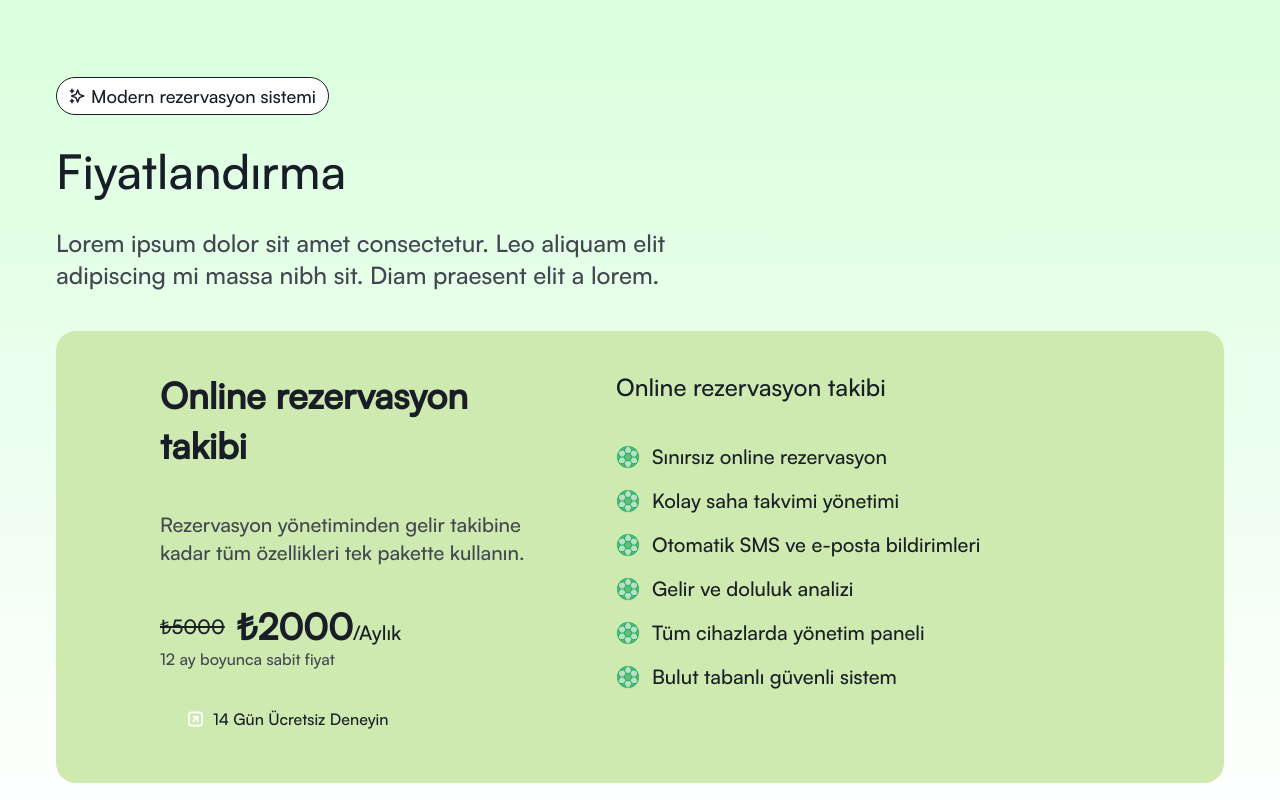
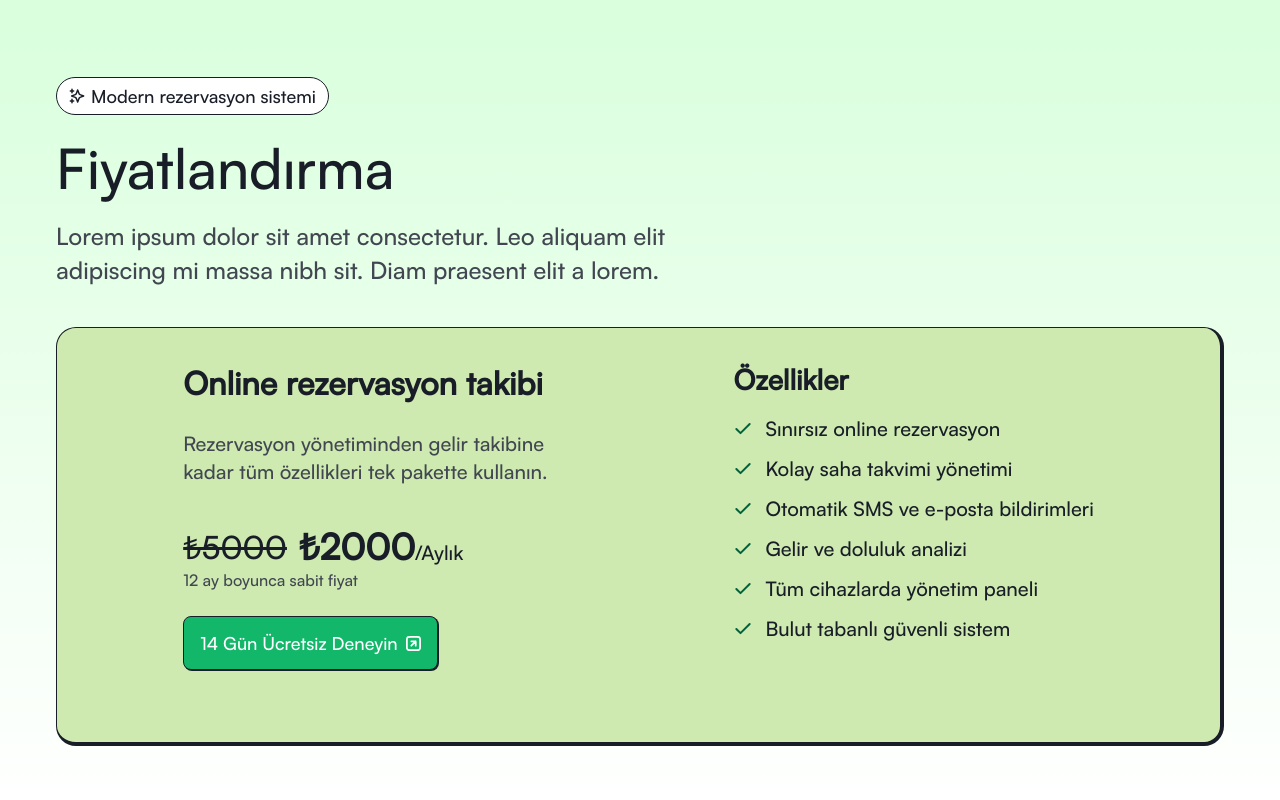
Before and after one commit to tbsoysal/sahadijital, a Next.js app: page / in a window 1280 px wide. Shown: the part 3720-4520 px from the top of the page. Built offline with nearby package versions, Linux system fonts and the light colour scheme.

Commit message:
apply design changes at pricing section

```diff
--- a/src/components/sections/landing/Pricing.tsx
+++ b/src/components/sections/landing/Pricing.tsx
@@ -1,6 +1,7 @@
 import Badge from "@/components/ui/Badge";
 import Image from "next/image";
 import Link from "next/link";
+import Button from "@/components/ui/Button";
 
 export default function Pricing() {
   return (
@@ -12,27 +13,29 @@ export default function Pricing() {
         <Badge className="tablet:mb-6 desktop:mb-8 mx-0 mb-5" />
         {/* Text Content */}
         <div className="mb-10 max-w-[616px]">
-          <h2 className="mb-6 text-5xl leading-16 font-medium">
+          <h2 className="tablet:text-[56px] tablet:leading-14 desktop:text-5xl desktop:leading-[68px] mb-6 text-[28px] leading-10 font-medium">
             Fiyatlandırma
           </h2>
-          <p className="text-secondary-color text-2xl leading-8 font-medium">
+          <p className="text-secondary-color tablet:text-2xl desktop:text-[28px] tablet:leading-[34px] desktop:leading-10 text-lg leading-[26px] font-medium">
             Lorem ipsum dolor sit amet consectetur. Leo aliquam elit adipiscing
             mi massa nibh sit. Diam praesent elit a lorem.
           </p>
         </div>
 
         {/* Card */}
-        <div className="border-effect tablet:flex-row tablet:gap-16 mx-auto flex max-w-[1264px] flex-col gap-16 rounded-[20px] bg-[#CEEAB0] p-10 before:rounded-[20px] after:rounded-[20px]">
+        <div className="border-primary-color tablet:flex-row tablet:gap-16 tablet:justify-evenly mx-auto flex max-w-[1264px] flex-col justify-between rounded-[20px] border border-r-4 border-b-4 bg-[#CEEAB0] p-8">
           <div className="desktop:max-w-[560px] max-w-[392px]">
-            <h3 className="mb-10 text-4xl leading-[50px] font-bold">
+            <h3 className="tablet:text-[32px] tablet:leading-[46px] desktop:text-[40px] desktop:leading-14 mb-6 text-2xl leading-[34px] font-bold">
               Online rezervasyon takibi
             </h3>
-            <p className="text-secondary-color mb-10 text-xl leading-[28px] font-medium">
+            <p className="text-secondary-color tablet:text-xl desktop:text-2xl tablet:leading-7 desktop:leading-[34px] mb-10 text-base leading-6 font-medium">
               Rezervasyon yönetiminden gelir takibine kadar tüm özellikleri tek
               pakette kullanın.
             </p>
             <div className="flex items-center gap-3">
-              <span className="text-xl font-medium line-through">₺5000</span>
+              <span className="tablet:text-[32px] desktop:text-[40px] text-2xl font-medium line-through">
+                ₺5000
+              </span>
               <h4 className="text-4xl font-bold">
                 ₺2000<span className="text-xl font-medium">/Aylık</span>
               </h4>
@@ -40,75 +43,75 @@ export default function Pricing() {
             <span className="text-secondary-color mb-6 block text-base font-medium">
               12 ay boyunca sabit fiyat
             </span>
-            <Link
-              href="/login"
-              className="btn-primary border-effect flex max-w-max gap-2.5 rounded-[8px] px-4.5 py-3 text-base font-medium before:rounded-[8px] after:rounded-[8px]"
-            >
+            <Link href="/login">
+              <Button className="tablet:w-auto mb-10 w-[284px] py-3">
+                14 Gün Ücretsiz Deneyin
                 <Image
                   src="/images/linkarrow.svg"
                   alt="link icon"
                   width={15}
                   height={15}
+                  className="ml-2"
                 />
-              14 Gün Ücretsiz Deneyin
+              </Button>
             </Link>
           </div>
           <div>
-            <h3 className="mb-10 text-2xl font-medium">
-              Online rezervasyon takibi
+            <h3 className="tablet:text-[28px] desktop:text-[34px] mb-4 text-xl font-bold">
+              Özellikler
             </h3>
-            <div className="flex flex-col gap-4">
-              <p className="flex gap-3 text-xl font-medium">
+            <div className="flex flex-col gap-3">
+              <p className="tablet:text-xl desktop:text-2xl flex gap-3 text-base font-medium">
                 <Image
-                  src="/images/ballIcon.svg"
-                  alt="football icon"
-                  width={24}
-                  height={24}
+                  src="/images/thickIcon.svg"
+                  alt="thick"
+                  width={20}
+                  height={20}
                 />
                 Sınırsız online rezervasyon
               </p>
-              <p className="flex gap-3 text-xl font-medium">
+              <p className="tablet:text-xl desktop:text-2xl flex gap-3 text-base font-medium">
                 <Image
-                  src="/images/ballIcon.svg"
-                  alt="football icon"
-                  width={24}
-                  height={24}
+                  src="/images/thickIcon.svg"
+                  alt="thick"
+                  width={20}
+                  height={20}
                 />
                 Kolay saha takvimi yönetimi
               </p>
-              <p className="flex gap-3 text-xl font-medium">
+              <p className="tablet:text-xl desktop:text-2xl flex gap-3 text-base font-medium">
                 <Image
-                  src="/images/ballIcon.svg"
-                  alt="football icon"
-                  width={24}
-                  height={24}
+                  src="/images/thickIcon.svg"
+                  alt="thick"
+                  width={20}
+                  height={20}
                 />
                 Otomatik SMS ve e-posta bildirimleri
               </p>
-              <p className="flex gap-3 text-xl font-medium">
+              <p className="tablet:text-xl desktop:text-2xl flex gap-3 text-base font-medium">
                 <Image
-                  src="/images/ballIcon.svg"
-                  alt="football icon"
-                  width={24}
-                  height={24}
+                  src="/images/thickIcon.svg"
+                  alt="thick"
+                  width={20}
+                  height={20}
                 />
                 Gelir ve doluluk analizi
               </p>
-              <p className="flex gap-3 text-xl font-medium">
+              <p className="tablet:text-xl desktop:text-2xl flex gap-3 text-base font-medium">
                 <Image
-                  src="/images/ballIcon.svg"
-                  alt="football icon"
-                  width={24}
-                  height={24}
+                  src="/images/thickIcon.svg"
+                  alt="thick"
+                  width={20}
+                  height={20}
                 />
                 Tüm cihazlarda yönetim paneli
               </p>
-              <p className="flex gap-3 text-xl font-medium">
+              <p className="tablet:text-xl desktop:text-2xl flex gap-3 text-base font-medium">
                 <Image
-                  src="/images/ballIcon.svg"
-                  alt="football icon"
-                  width={24}
-                  height={24}
+                  src="/images/thickIcon.svg"
+                  alt="thick"
+                  width={20}
+                  height={20}
                 />
                 Bulut tabanlı güvenli sistem
               </p>
```
Also changed, not shown: public/images/thickIcon.svg (added). Lines whose indentation alone changed are shown as unchanged.
